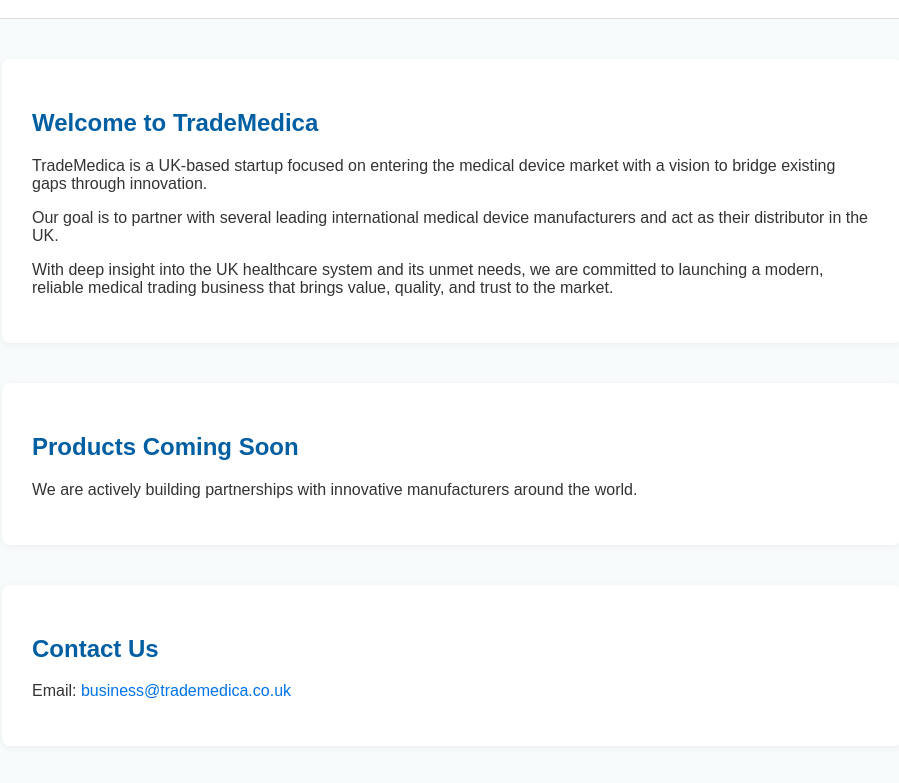
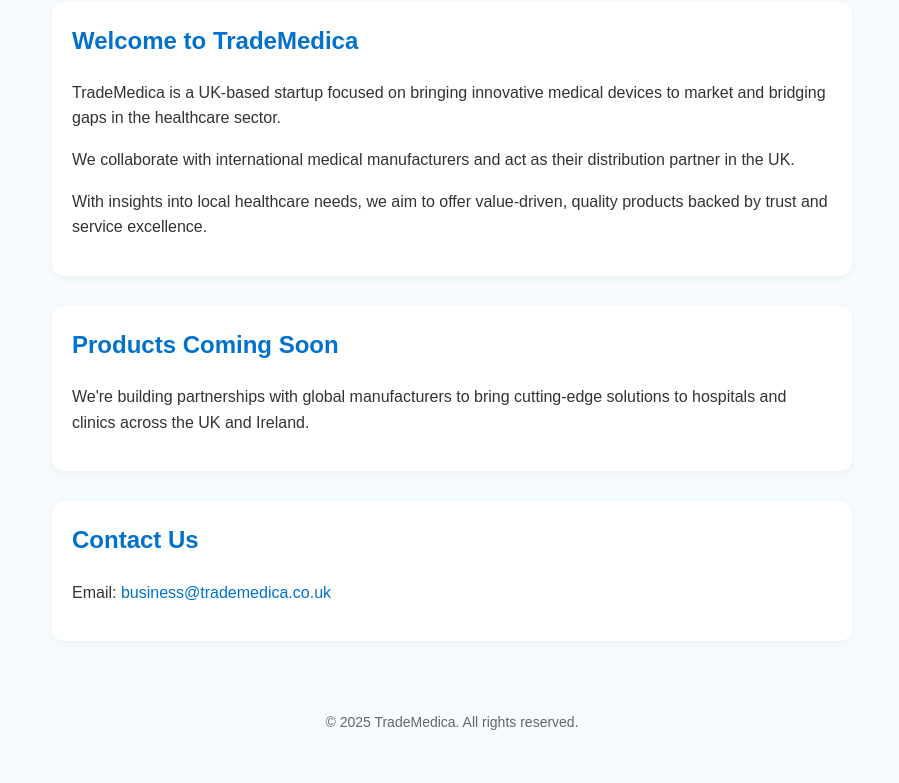
Before and after one commit to trademedica/trademedica, a plain HTML site: page index.html in a window 1280 px wide. Shown: the part 266-1049 px from the top of the page, without its empty margins (188-1087 px from the left). After the commit the page ends 1020 px from the top, so only its background shows below. Drawn offline with Linux system fonts and the light colour scheme.

Commit message:
Redesign homepage layout

```diff
--- a/index.html
+++ b/index.html
@@ -1,83 +1,70 @@
 <!DOCTYPE html>
 <html lang="en">
 <head>
-  <meta charset="UTF-8">
-  <meta name="viewport" content="width=device-width, initial-scale=1">
-  <title>TradeMedica</title>
+  <meta charset="UTF-8" />
+  <meta name="viewport" content="width=device-width, initial-scale=1.0"/>
+  <title>TradeMedica | Medical Device Distribution</title>
   <style>
     body {
       margin: 0;
       font-family: Arial, sans-serif;
-      background-color: #f7fbfc;
+      background-color: #f6fbfd;
       color: #333;
+      line-height: 1.6;
     }
-
     header {
-      background-color: #ffffff;
-      padding: 30px 20px;
       text-align: center;
-      border-bottom: 1px solid #ddd;
+      padding: 40px 20px 20px;
     }
-
     header img {
-      max-width: 220px;
-      height: auto;
+      max-width: 180px;
     }
-
     main {
-      max-width: 900px;
-      margin: 40px auto;
-      padding: 0 20px;
+      max-width: 800px;
+      margin: auto;
+      padding: 20px;
     }
-
     section {
-      margin-bottom: 40px;
       background: #fff;
-      padding: 30px;
-      border-radius: 8px;
+      margin-bottom: 30px;
+      padding: 20px;
+      border-radius: 12px;
       box-shadow: 0 2px 8px rgba(0,0,0,0.05);
     }
-
-    h1, h2 {
-      color: #005ea2;
+    section h2 {
+      margin-top: 0;
+      color: #0072ce;
     }
-
     footer {
       text-align: center;
+      font-size: 14px;
       padding: 20px;
-      font-size: 0.9em;
-      background-color: #fff;
       color: #666;
-      border-top: 1px solid #ddd;
     }
-
     a {
-      color: #0073e6;
+      color: #0072ce;
       text-decoration: none;
     }
-
     a:hover {
       text-decoration: underline;
     }
   </style>
 </head>
 <body>
-
   <header>
     <img src="logo.png" alt="TradeMedica Logo">
   </header>
-
   <main>
     <section>
-      <h1>Welcome to TradeMedica</h1>
-      <p>TradeMedica is a UK-based startup focused on entering the medical device market with a vision to bridge existing gaps through innovation.</p>
-      <p>Our goal is to partner with several leading international medical device manufacturers and act as their distributor in the UK.</p>
-      <p>With deep insight into the UK healthcare system and its unmet needs, we are committed to launching a modern, reliable medical trading business that brings value, quality, and trust to the market.</p>
+      <h2>Welcome to TradeMedica</h2>
+      <p>TradeMedica is a UK-based startup focused on bringing innovative medical devices to market and bridging gaps in the healthcare sector.</p>
+      <p>We collaborate with international medical manufacturers and act as their distribution partner in the UK.</p>
+      <p>With insights into local healthcare needs, we aim to offer value-driven, quality products backed by trust and service excellence.</p>
     </section>
 
     <section>
       <h2>Products Coming Soon</h2>
-      <p>We are actively building partnerships with innovative manufacturers around the world.</p>
+      <p>We're building partnerships with global manufacturers to bring cutting-edge solutions to hospitals and clinics across the UK and Ireland.</p>
     </section>
 
     <section>
@@ -89,6 +76,5 @@
   <footer>
     &copy; 2025 TradeMedica. All rights reserved.
   </footer>
-
 </body>
 </html>
```
